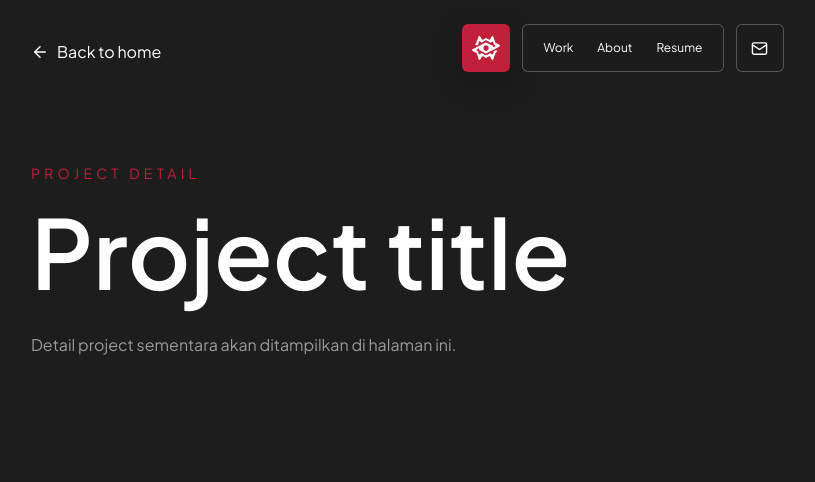
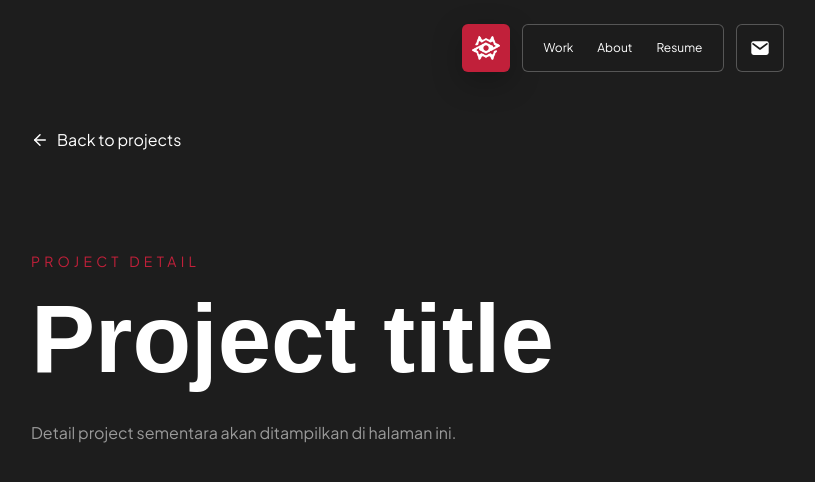
Before and after one commit to Jubilio14/boyPorto, a Vue app: page /projects/point-of-sale-system in a window 1280 px wide. Shown: the top 482 px of the page, without its empty margins (17-832 px from the left). Built offline with nearby package versions, Linux system fonts and the light colour scheme; a web font is replaced by a local one.

Commit message:
final fix

```diff
--- a/src/components/AppNavbar.vue
+++ b/src/components/AppNavbar.vue
@@ -1,6 +1,5 @@
 <script setup lang="ts">
 import { onBeforeUnmount, onMounted, ref } from 'vue'
-import { Mail } from 'lucide-vue-next'
 
 import logoBoy from '../assets/logoBoy.png'
 
@@ -137,19 +136,38 @@ onBeforeUnmount(() => {
 
       <!-- Email -->
 <a
-        href="mailto:emailtemanmu@gmail.com"
+  href="mailto:boyferton07@gmail.com"
   aria-label="Send email"
-        class="flex h-11 items-center justify-center overflow-hidden rounded-md bg-[#1d1d1d]/90 text-white backdrop-blur-xl transition-[width,max-width,opacity,transform,border-width] duration-500 ease-[cubic-bezier(0.22,1,0.36,1)] hover:border-[#c1203a] hover:text-[#c1203a] sm:h-12"
+  class="flex h-11 shrink-0 items-center justify-center overflow-hidden rounded-md bg-[#1d1d1d]/90 transition-[width,opacity,transform,border-width] duration-500 ease-[cubic-bezier(0.22,1,0.36,1)] sm:h-12"
   :class="
     isCollapsed
-            ? 'pointer-events-none w-0 max-w-0 translate-x-2 scale-95 border-0 opacity-0'
-            : 'w-11 max-w-11 translate-x-0 scale-100 border border-white/25 opacity-100 sm:w-12 sm:max-w-12'
+      ? 'pointer-events-none w-0 -translate-x-2 scale-95 border-0 opacity-0'
+      : 'w-11 translate-x-0 scale-100 border border-white/25 opacity-100 hover:-translate-y-1 sm:w-12'
   "
 >
-        <Mail
-          :size="17"
-          :stroke-width="2"
+  <svg
+    viewBox="0 0 24 24"
+    class="h-[22px] w-[22px] shrink-0"
+    aria-hidden="true"
+  >
+    <rect
+      x="2.5"
+      y="4.5"
+      width="19"
+      height="15"
+      rx="2.5"
+      fill="#ffffff"
     />
+
+    <path
+      d="M4.5 7.5L12 13L19.5 7.5"
+      fill="none"
+      stroke="#1d1d1d"
+      stroke-width="2"
+      stroke-linecap="round"
+      stroke-linejoin="round"
+    />
+  </svg>
 </a>
     </nav>
   </header>
--- a/src/components/layout/AppFooter.vue
+++ b/src/components/layout/AppFooter.vue
@@ -1,21 +1,7 @@
 <script setup lang="ts">
-import {
-  Instagram,
-  Linkedin,
-} from 'lucide-vue-next'
 
-const socialLinks = [
-  {
-    name: 'Instagram',
-    url: '#',
-    icon: Instagram,
-  },
-  {
-    name: 'LinkedIn',
-    url: '#',
-    icon: Linkedin,
-  },
-]
+import footerImage from '../../assets/Footer.png'
+
 </script>
 
 <template>
@@ -28,13 +14,11 @@ const socialLinks = [
       class="footer-panel relative w-full bg-accent pb-7 pt-16 sm:pb-9 sm:pt-20 lg:pb-10 lg:pt-24"
     >
       <!-- Nama besar -->
-        <div
-        class="footer-title pointer-events-none absolute left-1/2 top-0 z-0 flex w-screen -translate-x-1/2 -translate-y-[70%] items-end justify-between whitespace-nowrap font-display text-[clamp(3rem,12.8vw,15rem)] font-semibold uppercase leading-[0.72] tracking-[-0.075em] text-accent sm:-translate-y-[82%] lg:-translate-y-[95%]"
-        aria-hidden="true"
-        >
-        <span class="-translate-x-[0.055em]">Boy</span>
-        <span class="translate-x-[0.045em]">Perton</span>
-        </div>
+        <img
+          :src="footerImage"
+          alt="Boy Perton"
+          class="footer-title pointer-events-none absolute left-1/2 top-0 z-0 h-auto w-[100vw] max-w-none -translate-x-1/2 -translate-y-[70%] object-contain sm:-translate-y-[82%] lg:-translate-y-[92%]"
+        />
 
       <!-- Isi tetap mengikuti container website -->
       <div
@@ -64,21 +48,96 @@ const socialLinks = [
             </p>
 
             <div class="mt-2 flex items-center gap-2">
+              <!-- Instagram -->
               <a
-                v-for="social in socialLinks"
-                :key="social.name"
-                :href="social.url"
-                :aria-label="social.name"
+                href="#"
+                aria-label="Instagram"
                 target="_blank"
                 rel="noopener noreferrer"
-                class="group flex h-8 w-8 items-center justify-center bg-main text-white transition-transform duration-300 hover:-translate-y-1"
+                class="group flex h-8 w-8 items-center justify-center bg-main transition-transform duration-300 hover:-translate-y-1 rounded-md"
               >
-                <component
-                  :is="social.icon"
-                  :size="15"
-                  :stroke-width="2"
-                  class="transition-transform duration-300 group-hover:scale-110"
-                />
+                <svg
+                  viewBox="0 0 24 24"
+                  class="h-5 w-5 transition-transform duration-300 group-hover:scale-110"
+                  aria-hidden="true"
+                >
+                  <!-- Block putih -->
+                  <rect
+                    x="2.5"
+                    y="2.5"
+                    width="19"
+                    height="19"
+                    rx="5"
+                    fill="#ffffff"
+                  />
+
+                  <!-- Lensa kamera -->
+                  <circle
+                    cx="12"
+                    cy="12"
+                    r="4"
+                    fill="none"
+                    stroke="#1d1d1d"
+                    stroke-width="2"
+                  />
+
+                  <!-- Titik kamera -->
+                  <circle
+                    cx="17.2"
+                    cy="6.8"
+                    r="1.25"
+                    fill="#1d1d1d"
+                  />
+                </svg>
+              </a>
+
+              <!-- LinkedIn -->
+              <a
+                href="#"
+                aria-label="LinkedIn"
+                target="_blank"
+                rel="noopener noreferrer"
+                class="group flex h-8 w-8 items-center justify-center rounded-md bg-main transition-transform duration-300 hover:-translate-y-1"
+              >
+                <svg
+                  viewBox="0 0 24 24"
+                  class="h-5 w-5 transition-transform duration-300 group-hover:scale-110"
+                  aria-hidden="true"
+                >
+                  <!-- Block putih -->
+                  <rect
+                    x="2.5"
+                    y="2.5"
+                    width="19"
+                    height="19"
+                    rx="2.8"
+                    fill="#ffffff"
+                  />
+
+                  <!-- Titik huruf i -->
+                  <circle
+                    cx="7.2"
+                    cy="7.5"
+                    r="1.3"
+                    fill="#1d1d1d"
+                  />
+
+                  <!-- Batang huruf i -->
+                  <rect
+                    x="6"
+                    y="10"
+                    width="2.4"
+                    height="7.5"
+                    rx="0.5"
+                    fill="#1d1d1d"
+                  />
+
+                  <!-- Bentuk huruf n -->
+                  <path
+                    d="M10.8 10H13V11.05C13.75 10.15 14.8 9.7 16.05 9.7C18.45 9.7 19 11.25 19 13.65V17.5H16.6V13.95C16.6 12.8 16.35 11.85 15.05 11.85C13.7 11.85 13.2 12.75 13.2 14V17.5H10.8V10Z"
+                    fill="#1d1d1d"
+                  />
+                </svg>
               </a>
             </div>
           </div>
@@ -100,8 +159,7 @@ const socialLinks = [
 }
 
 .footer-title {
-  font-kerning: none;
-  text-rendering: geometricPrecision;
+  display: block;
 }
 
 
--- a/src/router/index.ts
+++ b/src/router/index.ts
@@ -1,4 +1,7 @@
-import { createRouter, createWebHistory } from 'vue-router'
+import {
+  createRouter,
+  createWebHistory,
+} from 'vue-router'
 
 import HomeView from '../views/HomeView.vue'
 import ProjectDetailView from '../views/ProjectDetailView.vue'
@@ -19,18 +22,25 @@ const router = createRouter({
     },
   ],
 
-  scrollBehavior(to) {
+  scrollBehavior(to, _from, savedPosition) {
+    if (savedPosition) {
+      return savedPosition
+    }
+
     if (to.hash) {
-        return {
-        el: to.hash,
-        behavior: 'smooth',
-        top: 100,
-        }
+      return new Promise((resolve) => {
+        setTimeout(() => {
+          resolve({
+            el: to.hash,
+            top: 100,
+            behavior: 'smooth',
+          })
+        }, 150)
+      })
     }
 
     return {
-        top: 0,
-        behavior: 'smooth',
+      top: 0,
     }
   },
 })
--- a/src/views/ProjectDetailView.vue
+++ b/src/views/ProjectDetailView.vue
@@ -1,16 +1,19 @@
 <script setup lang="ts">
 import { ArrowLeft } from 'lucide-vue-next'
+import { RouterLink } from 'vue-router'
 </script>
 
 <template>
-  <main class="min-h-screen px-6 py-10 md:px-12">
+  <main
+    class="relative z-10 min-h-screen bg-main px-6 pb-10 pt-28 md:px-12 md:pt-32"
+  >
     <div class="mx-auto max-w-7xl">
       <RouterLink
-        to="/"
-        class="inline-flex items-center gap-2 text-text-secondary transition hover:text-accent"
+        :to="{ name: 'home', hash: '#work' }"
+        class="relative z-20 inline-flex cursor-pointer items-center gap-2 text-text-secondary transition-colors duration-300 hover:text-accent"
       >
         <ArrowLeft :size="18" />
-        Back to home
+        <span>Back to projects</span>
       </RouterLink>
 
       <div class="mt-24">
@@ -18,7 +21,9 @@ import { ArrowLeft } from 'lucide-vue-next'
           Project detail
         </p>
 
-        <h1 class="mt-5 text-5xl font-semibold text-text-primary md:text-8xl">
+        <h1
+          class="mt-5 font-display text-5xl font-semibold text-text-primary md:text-8xl"
+        >
           Project title
         </h1>
 
```
Also changed, not shown: src/assets/Footer.png (added). Lines whose indentation alone changed are shown as unchanged.
